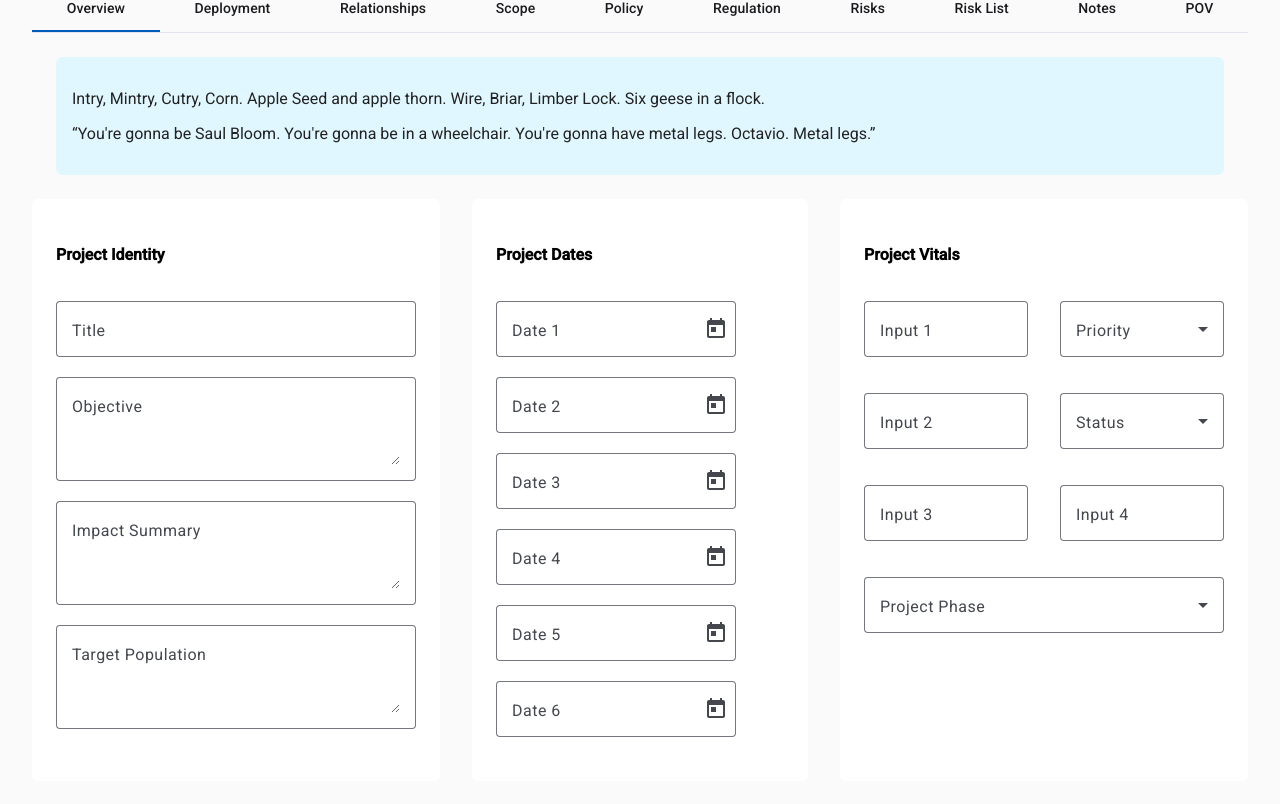
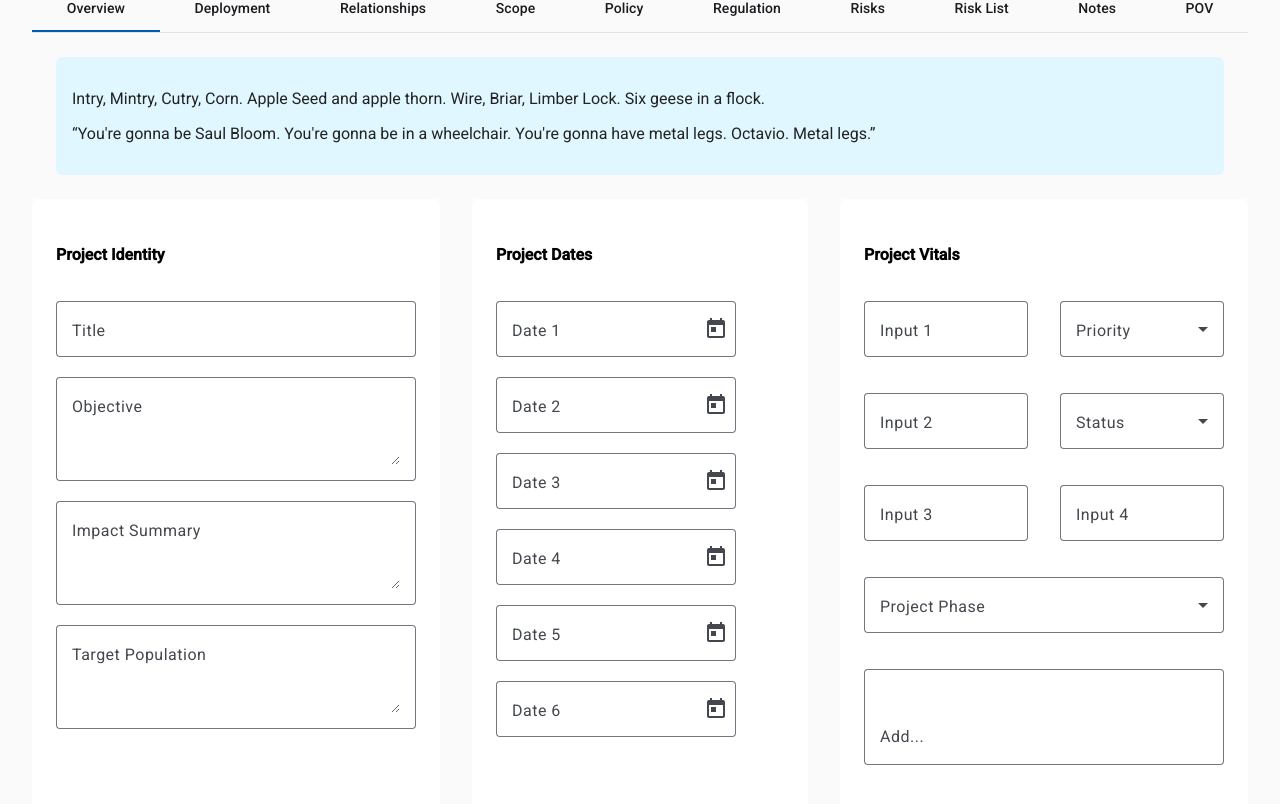
Before and after one commit to kerjillion/ARCU, an Angular app: page /assessment/1 in a window 1280 px wide. Shown: the part 200-1004 px from the top of the page. Built offline with nearby package versions, Linux system fonts and the light colour scheme.

Commit message:
Created chip list

```diff
--- a/package.json
+++ b/package.json
@@ -13,12 +13,12 @@
   },
   "private": true,
   "dependencies": {
-    "@angular/cdk": "^20.0.2",
+    "@angular/cdk": "^20.0.3",
     "@angular/common": "^20.0.0",
     "@angular/compiler": "^20.0.0",
     "@angular/core": "^20.0.0",
     "@angular/forms": "^20.0.0",
-    "@angular/material": "^20.0.2",
+    "@angular/material": "^20.0.3",
     "@angular/material-experimental": "^20.0.2",
     "@angular/platform-browser": "^20.0.0",
     "@angular/router": "^20.0.0",
--- a/src/app/features/assessment/overview/overview-vitals/overview-vitals.component.html
+++ b/src/app/features/assessment/overview/overview-vitals/overview-vitals.component.html
@@ -47,4 +47,11 @@
       </mat-select>
     </mat-form-field>
   </div>
+  <div class="ancillary-row ancillary-row-span">
+    <app-shared-chip-list
+      [availableOptions]="phaseLabels"
+      [(selected)]="ancillaryChips"
+      [allowFreeform]="false"
+    ></app-shared-chip-list>
+  </div>
 </div>
--- a/src/app/features/assessment/overview/overview-vitals/overview-vitals.component.scss
+++ b/src/app/features/assessment/overview/overview-vitals/overview-vitals.component.scss
@@ -29,3 +29,8 @@
 .ancillary-select-span {
   flex: 2;
 }
+
+.ancillary-row-span app-shared-chip-list {
+  width: 100%;
+  flex: 1;
+}
--- a/src/app/features/assessment/overview/overview-vitals/overview-vitals.component.ts
+++ b/src/app/features/assessment/overview/overview-vitals/overview-vitals.component.ts
@@ -4,15 +4,27 @@ import { MatFormFieldModule } from '@angular/material/form-field';
 import { MatInputModule } from '@angular/material/input';
 import { MatSelectModule } from '@angular/material/select';
 import { CommonModule } from '@angular/common';
+import { SharedChipListComponent } from '../../../../shared/chip-list/chip-list.component';
 
 @Component({
   selector: 'app-overview-vitals',
   standalone: true,
-  imports: [CommonModule, MatFormFieldModule, MatInputModule, MatSelectModule],
+  imports: [CommonModule, MatFormFieldModule, MatInputModule, MatSelectModule, SharedChipListComponent],
   templateUrl: './overview-vitals.component.html',
   styleUrls: ['./overview-vitals.component.scss']
 })
 export class OverviewVitalsComponent {
   @Input() form!: FormGroup;
   @Input() dropdownOptions: any;
+
+  get phaseLabels(): string[] {
+    return this.dropdownOptions?.phases?.map((p: any) => p.label) ?? [];
+  }
+
+  get ancillaryChips(): string[] {
+    return this.form.get('ancillaryChips')?.value || [];
+  }
+  set ancillaryChips(value: string[]) {
+    this.form.get('ancillaryChips')?.setValue(value);
+  }
 }
--- a/src/app/features/assessment/overview/overview.component.ts
+++ b/src/app/features/assessment/overview/overview.component.ts
@@ -52,6 +52,7 @@ export class AssessmentOverviewComponent implements OnInit, OnDestroy {
     ancillaryInput3: new FormControl(''),
     ancillaryInput4: new FormControl(''),
     ancillarySelectSpan: new FormControl(''),
+    ancillaryChips: new FormControl<string[]>([]),
   });
 
   dropdownOptions: any = {};
--- /dev/null
+++ b/src/app/shared/chip-list/chip-list.component.html
@@ -0,0 +1,23 @@
+<mat-form-field class="chip-list-form-field" appearance="outline">
+  <mat-chip-grid #chipGrid aria-label="Selected items">
+    <mat-chip-row *ngFor="let chip of selected" (removed)="removeChip(chip)">
+      {{chip}}
+      <button matChipRemove type="button">
+        <mat-icon>cancel</mat-icon>
+      </button>
+    </mat-chip-row>  </mat-chip-grid>  <input
+    placeholder="Add..."
+    [formControl]="chipCtrl"
+    [matAutocomplete]="auto"
+    [matChipInputFor]="chipGrid"
+    (matChipInputTokenEnd)="allowFreeform ? addChip($event) : null"
+    (focus)="onInputFocus()"
+    (keydown)="onInputKeydown($event)"
+    aria-label="Add chip"
+  />
+  <mat-autocomplete #auto="matAutocomplete" (optionSelected)="selectOption($event)" autoSelectActiveOption>
+    <mat-option *ngFor="let option of filteredOptions | async" [value]="option">
+      {{option}}
+    </mat-option>
+  </mat-autocomplete>
+</mat-form-field>
--- /dev/null
+++ b/src/app/shared/chip-list/chip-list.component.scss
@@ -0,0 +1,24 @@
+.chip-list-form-field {
+  width: 100%;
+}
+
+mat-chip-grid {
+  min-height: 40px;
+  display: flex !important;
+  flex-wrap: wrap !important;
+  align-items: center !important;
+  width: 100% !important;
+}
+
+mat-chip-row {
+  margin: 0 4px 4px 0 !important;
+  display: inline-block !important;
+}
+
+input[matChipInputFor] {
+  width: 120px;
+  min-width: 60px;
+  display: inline-block !important;
+  flex: 1 !important;
+  max-width: none !important;
+}
--- /dev/null
+++ b/src/app/shared/chip-list/chip-list.component.ts
@@ -0,0 +1,97 @@
+import { Component, Input, Output, EventEmitter } from '@angular/core';
+import { CommonModule } from '@angular/common';
+import { MatChipsModule } from '@angular/material/chips';
+import { MatIconModule } from '@angular/material/icon';
+import { MatAutocompleteModule } from '@angular/material/autocomplete';
+import { MatFormFieldModule } from '@angular/material/form-field';
+import { MatInputModule } from '@angular/material/input';
+import { FormControl, ReactiveFormsModule } from '@angular/forms';
+import { Observable, startWith, map } from 'rxjs';
+
+@Component({
+  selector: 'app-shared-chip-list',
+  standalone: true,
+  imports: [
+    CommonModule,
+    MatChipsModule,
+    MatIconModule,
+    MatAutocompleteModule,
+    MatFormFieldModule,
+    MatInputModule,
+    ReactiveFormsModule
+  ],
+  templateUrl: './chip-list.component.html',
+  styleUrls: ['./chip-list.component.scss']
+})
+export class SharedChipListComponent {
+  @Input() availableOptions: string[] = [];
+  @Input() selected: string[] = [];
+  @Input() allowFreeform: boolean = true;
+  @Output() selectedChange = new EventEmitter<string[]>();
+
+  chipCtrl = new FormControl('');
+  filteredOptions: Observable<string[]>;
+
+  constructor() {
+    this.filteredOptions = this.chipCtrl.valueChanges.pipe(
+      startWith(null),
+      map((value: string | null) => this._filter(value))
+    );
+  }
+  addChip(event: any): void {
+    const input = event.input;
+    const value = event.value?.trim();
+    if (value && !this.selected.includes(value)) {
+      // Only allow additions if freeform is enabled OR value is in available options
+      if (this.allowFreeform || this.availableOptions.includes(value)) {
+        this.selected.push(value);
+        this.selectedChange.emit(this.selected);
+      }
+    }
+    if (input) input.value = '';
+    this.chipCtrl.setValue('');
+  }
+
+  removeChip(chip: string): void {
+    const index = this.selected.indexOf(chip);
+    if (index >= 0) {
+      this.selected.splice(index, 1);
+      this.selectedChange.emit(this.selected);
+    }
+  }
+
+  selectOption(event: any): void {
+    const value = event.option.value;
+    if (value && !this.selected.includes(value)) {
+      this.selected.push(value);
+      this.selectedChange.emit(this.selected);
+    }
+    this.chipCtrl.setValue('');
+  }  onInputFocus(): void {
+    // Trigger the autocomplete panel to open by ensuring there are options
+    if (!this.chipCtrl.value) {
+      this.chipCtrl.setValue(' ');
+      setTimeout(() => this.chipCtrl.setValue(''), 0);
+    }
+  }
+
+  onInputKeydown(event: KeyboardEvent): void {
+    // Prevent typing when allowFreeform is false, but allow navigation keys
+    if (!this.allowFreeform) {
+      const allowedKeys = ['ArrowDown', 'ArrowUp', 'Enter', 'Escape', 'Tab', 'Backspace', 'Delete'];
+      if (!allowedKeys.includes(event.key)) {
+        event.preventDefault();
+      }
+    }
+  }
+
+  private _filter(value: string | null): string[] {
+    if (value === null || value === undefined || value === '' || value.trim() === '') {
+      return this.availableOptions.filter(option => !this.selected.includes(option));
+    }
+    const filterValue = value.toLowerCase();
+    return this.availableOptions.filter(option =>
+      option.toLowerCase().includes(filterValue) && !this.selected.includes(option)
+    );
+  }
+}
```
Also changed, not shown: 1 other file (tests, documents, lock files or other folders).
